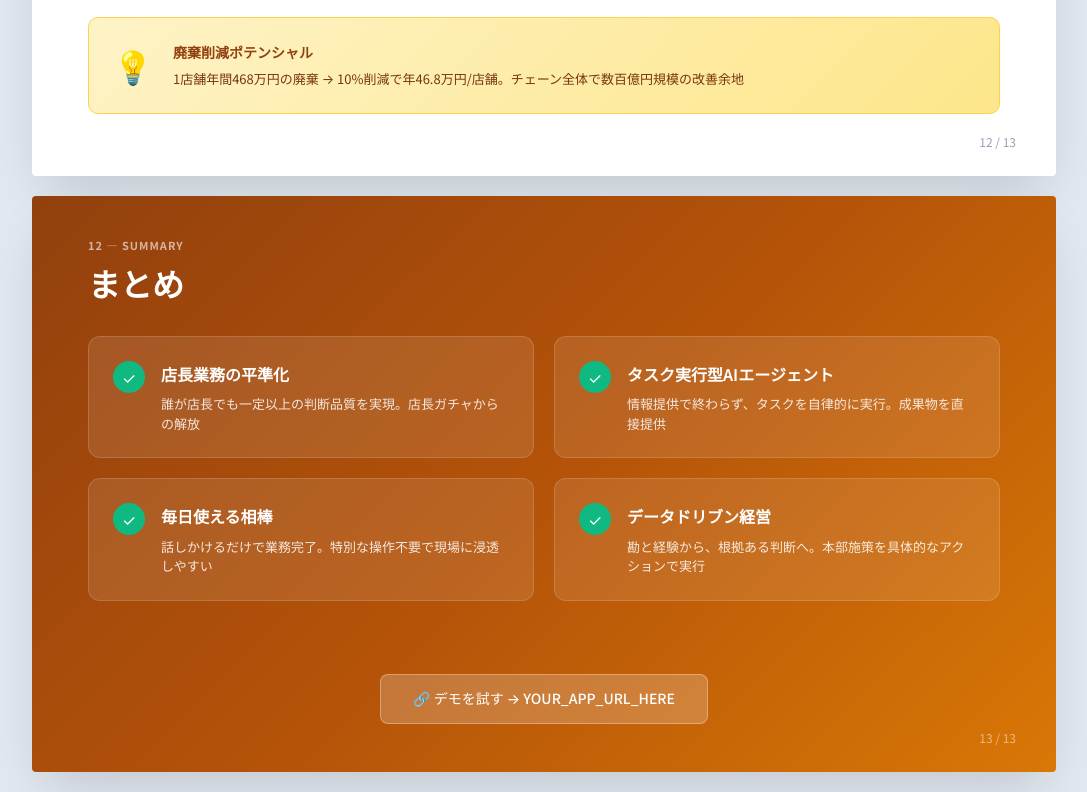
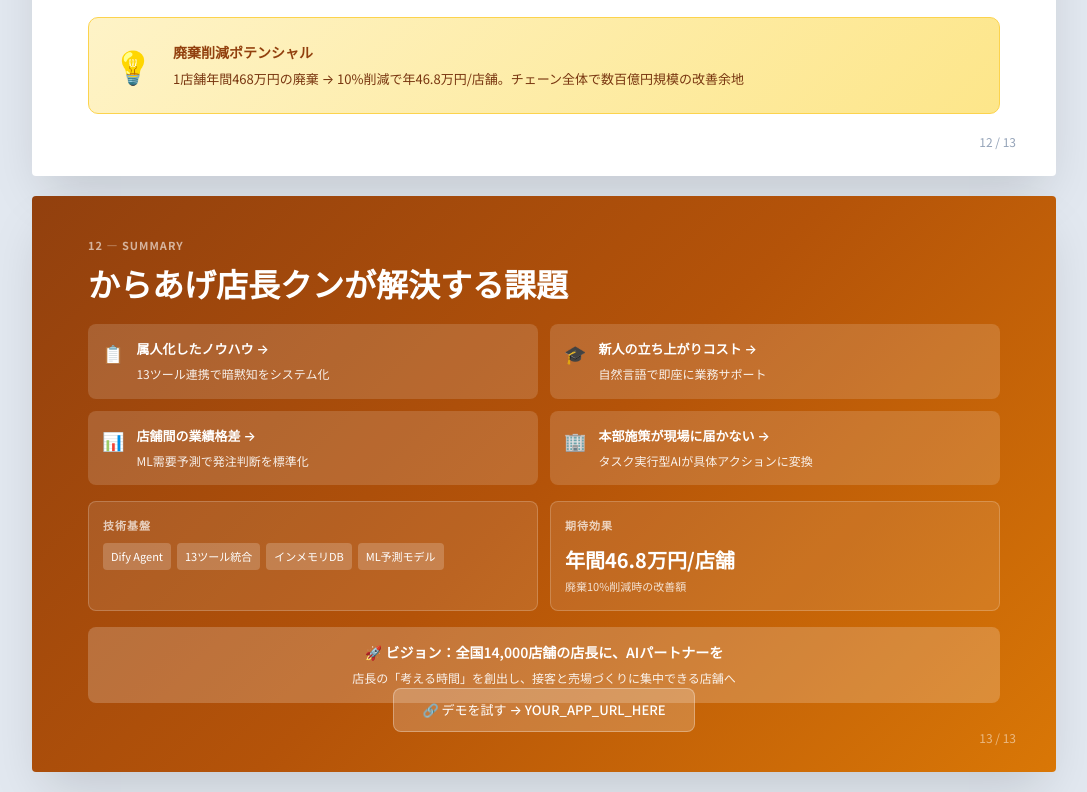
Before and after one commit to yoichiojima-2/dify-plugins, a plain HTML site: page competition-guideline/slide-deck.html in a window 1280 px wide. Shown: the part 6976-7768 px from the top of the page, without its empty margins (96-1183 px from the left). Drawn offline with Linux system fonts and the light colour scheme.

Commit message:
refactor: enhance summary slide with problem→solution mapping and vision
- Add 4 problem→solution cards connecting to slide 2 issues
- Add technical foundation tags (Dify Agent, 13 tools, in-memory DB, ML)
- Include concrete impact metric (年間46.8万円/店舗)
- Add vision statement targeting 14,000 Lawson stores
- Improve overall depth and substance of concluding slide

Co-Authored-By: Claude Opus 4.5 <noreply@anthropic.com>

```diff
--- a/competition-guideline/slide-deck.html
+++ b/competition-guideline/slide-deck.html
@@ -1361,44 +1361,69 @@
 
   <!-- ===== SLIDE 13: SUMMARY ===== -->
   <div class="slide slide-summary">
-    <div class="slide-header">
+    <div class="slide-header" style="margin-bottom: 20px;">
       <div class="slide-number">12 — SUMMARY</div>
-      <h2 class="slide-title">まとめ</h2>
+      <h2 class="slide-title">からあげ店長クンが解決する課題</h2>
     </div>
 
-    <div class="summary-grid">
-      <div class="summary-item">
-        <div class="summary-check">✓</div>
+    <!-- Problem → Solution Grid -->
+    <div style="display: grid; grid-template-columns: 1fr 1fr; gap: 12px; margin-bottom: 16px;">
+      <div style="background: rgba(255,255,255,0.15); border-radius: 8px; padding: 14px; display: flex; align-items: flex-start; gap: 12px;">
+        <span style="font-size: 18px;">📋</span>
         <div>
-          <h4>店長業務の平準化</h4>
-          <p>誰が店長でも一定以上の判断品質を実現。店長ガチャからの解放</p>
+          <div style="font-size: 13px; font-weight: 600; margin-bottom: 4px;">属人化したノウハウ →</div>
+          <div style="font-size: 12px; opacity: 0.9;">13ツール連携で暗黙知をシステム化</div>
         </div>
       </div>
-      <div class="summary-item">
-        <div class="summary-check">✓</div>
+      <div style="background: rgba(255,255,255,0.15); border-radius: 8px; padding: 14px; display: flex; align-items: flex-start; gap: 12px;">
+        <span style="font-size: 18px;">🎓</span>
         <div>
-          <h4>タスク実行型AIエージェント</h4>
-          <p>情報提供で終わらず、タスクを自律的に実行。成果物を直接提供</p>
+          <div style="font-size: 13px; font-weight: 600; margin-bottom: 4px;">新人の立ち上がりコスト →</div>
+          <div style="font-size: 12px; opacity: 0.9;">自然言語で即座に業務サポート</div>
         </div>
       </div>
-      <div class="summary-item">
-        <div class="summary-check">✓</div>
+      <div style="background: rgba(255,255,255,0.15); border-radius: 8px; padding: 14px; display: flex; align-items: flex-start; gap: 12px;">
+        <span style="font-size: 18px;">📊</span>
         <div>
-          <h4>毎日使える相棒</h4>
-          <p>話しかけるだけで業務完了。特別な操作不要で現場に浸透しやすい</p>
+          <div style="font-size: 13px; font-weight: 600; margin-bottom: 4px;">店舗間の業績格差 →</div>
+          <div style="font-size: 12px; opacity: 0.9;">ML需要予測で発注判断を標準化</div>
         </div>
       </div>
-      <div class="summary-item">
-        <div class="summary-check">✓</div>
+      <div style="background: rgba(255,255,255,0.15); border-radius: 8px; padding: 14px; display: flex; align-items: flex-start; gap: 12px;">
+        <span style="font-size: 18px;">🏢</span>
         <div>
-          <h4>データドリブン経営</h4>
-          <p>勘と経験から、根拠ある判断へ。本部施策を具体的なアクションで実行</p>
+          <div style="font-size: 13px; font-weight: 600; margin-bottom: 4px;">本部施策が現場に届かない →</div>
+          <div style="font-size: 12px; opacity: 0.9;">タスク実行型AIが具体アクションに変換</div>
         </div>
       </div>
     </div>
 
-    <div style="position: absolute; bottom: 48px; left: 56px; right: 56px; text-align: center;">
-      <a href="https://YOUR_APP_URL_HERE" style="display: inline-block; background: rgba(255,255,255,0.2); color: white; padding: 12px 32px; border-radius: 8px; text-decoration: none; font-size: 14px; font-weight: 500; border: 1px solid rgba(255,255,255,0.3);">
+    <!-- Tech + Impact Row -->
+    <div style="display: flex; gap: 12px; margin-bottom: 16px;">
+      <div style="flex: 1; background: rgba(255,255,255,0.1); border-radius: 8px; padding: 14px; border: 1px solid rgba(255,255,255,0.2);">
+        <div style="font-size: 11px; font-weight: 600; letter-spacing: 1px; opacity: 0.7; margin-bottom: 8px;">技術基盤</div>
+        <div style="display: flex; gap: 6px; flex-wrap: wrap;">
+          <span style="background: rgba(255,255,255,0.2); padding: 4px 8px; border-radius: 4px; font-size: 11px;">Dify Agent</span>
+          <span style="background: rgba(255,255,255,0.2); padding: 4px 8px; border-radius: 4px; font-size: 11px;">13ツール統合</span>
+          <span style="background: rgba(255,255,255,0.2); padding: 4px 8px; border-radius: 4px; font-size: 11px;">インメモリDB</span>
+          <span style="background: rgba(255,255,255,0.2); padding: 4px 8px; border-radius: 4px; font-size: 11px;">ML予測モデル</span>
+        </div>
+      </div>
+      <div style="flex: 1; background: rgba(255,255,255,0.1); border-radius: 8px; padding: 14px; border: 1px solid rgba(255,255,255,0.2);">
+        <div style="font-size: 11px; font-weight: 600; letter-spacing: 1px; opacity: 0.7; margin-bottom: 8px;">期待効果</div>
+        <div style="font-size: 20px; font-weight: 700;">年間46.8万円/店舗</div>
+        <div style="font-size: 11px; opacity: 0.8;">廃棄10%削減時の改善額</div>
+      </div>
+    </div>
+
+    <!-- Vision -->
+    <div style="background: rgba(255,255,255,0.2); border-radius: 8px; padding: 14px; text-align: center;">
+      <div style="font-size: 14px; font-weight: 600;">🚀 ビジョン：全国14,000店舗の店長に、AIパートナーを</div>
+      <div style="font-size: 12px; opacity: 0.9; margin-top: 4px;">店長の「考える時間」を創出し、接客と売場づくりに集中できる店舗へ</div>
+    </div>
+
+    <div style="position: absolute; bottom: 40px; left: 56px; right: 56px; text-align: center;">
+      <a href="https://YOUR_APP_URL_HERE" style="display: inline-block; background: rgba(255,255,255,0.2); color: white; padding: 10px 28px; border-radius: 8px; text-decoration: none; font-size: 13px; font-weight: 500; border: 1px solid rgba(255,255,255,0.3);">
         🔗 デモを試す → YOUR_APP_URL_HERE
       </a>
     </div>
```
